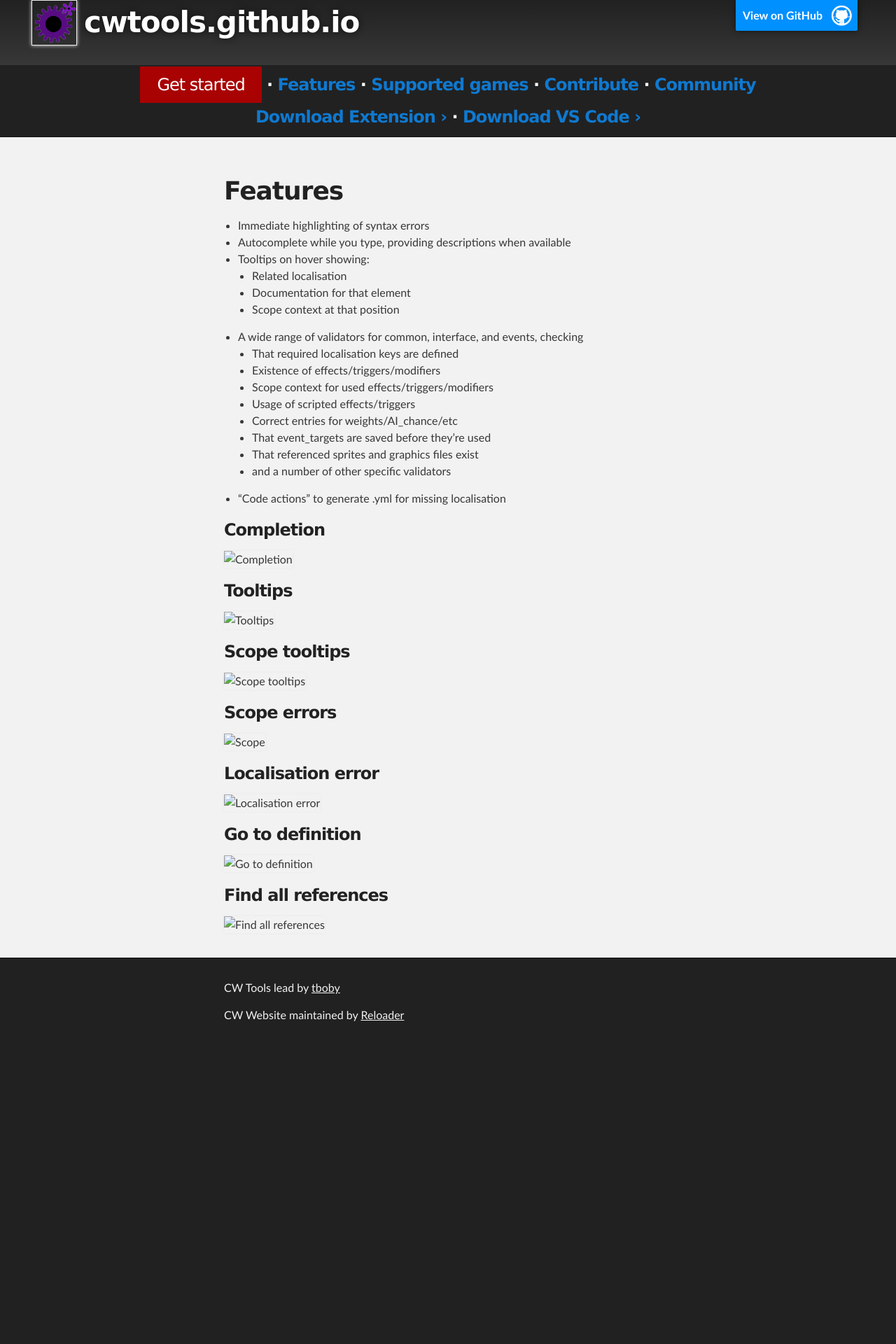
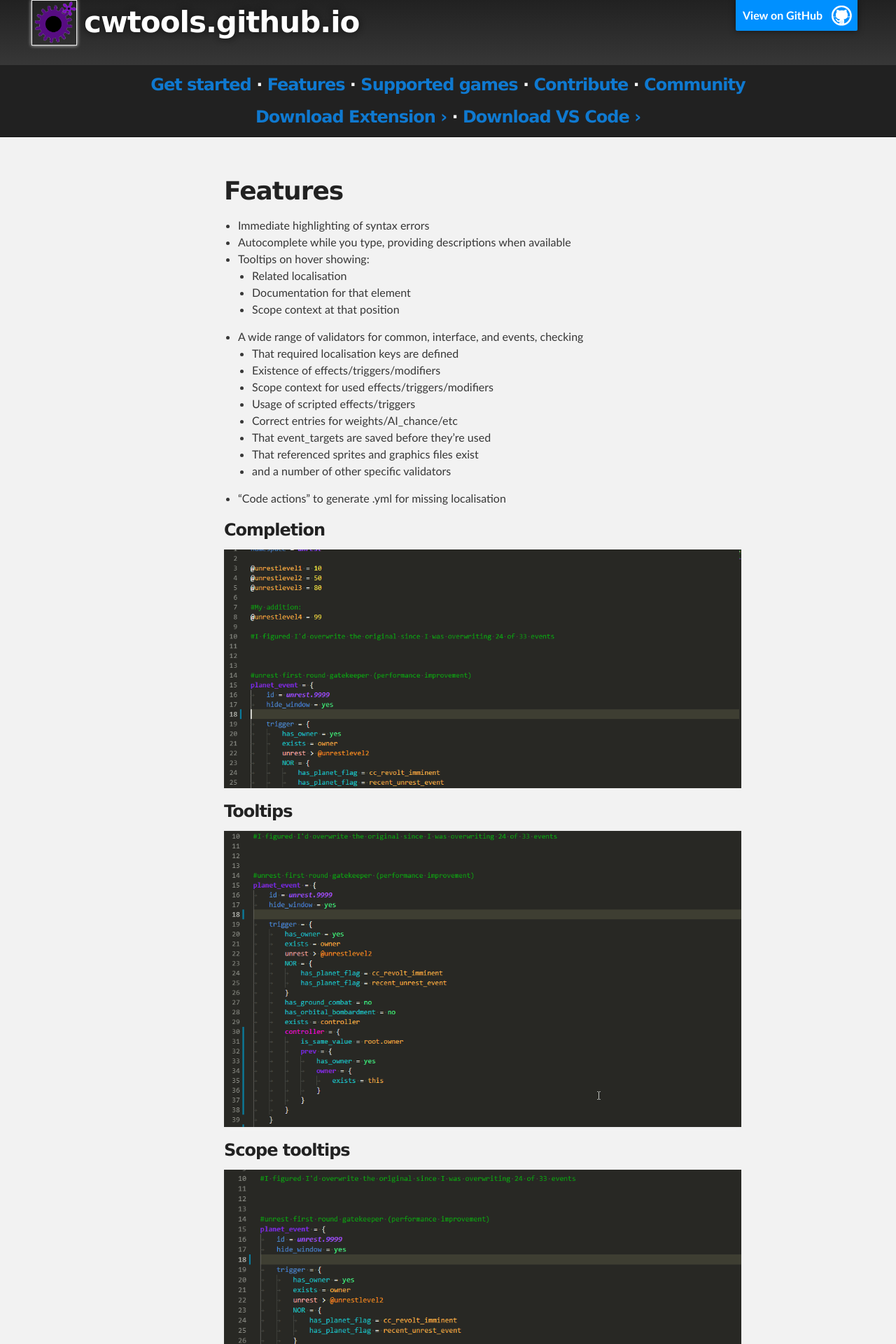
Before and after one commit to cwtools/cwtools.github.io, a Jekyll site: the page built from features.md, in a window 1280 px wide. Shown: the top 1920 px of the page at 70% size. Built offline with Jekyll 4.4.1, drawn with Linux system fonts in a browser that asks for light colours; our own code applies the rules of GitHub Pages for plain Markdown files; the repository's description, which GitHub fills in, is left out; before the commit the page ends 1497 px from its top, so only the background shows below that.

Commit message:
Fixed gif links finally Streamlined headers Get started is no longer highlighted in nav Added "make backups" warning

```diff
--- a/_layouts/default.html
+++ b/_layouts/default.html
@@ -25,11 +25,7 @@
     </div>
     <div>
       <h3 align="center" style="color:#fff">
-        {% if page.url == "/" %}
         <a href="./get-started">Get started</a>
-        {% else %}
-        <a class="Button highlighted" href="./get-started">Get started</a>
-        {% endif %}
         <span class="Spacer"> · </span>
         <a href="./features">Features</a>
         <span class="Spacer"> · </span>
--- a/features.md
+++ b/features.md
@@ -19,28 +19,28 @@
 
 ### Completion
 
-![Completion](./assets/completion.gif)
+![Completion](./assets/gifs/completion.gif)
 
 ### Tooltips
 
-![Tooltips](./assets/tooltips.gif)
+![Tooltips](./assets/gifs/tooltips.gif)
 
 ### Scope tooltips
 
-![Scope tooltips](./assets/scopetooltip.gif)
+![Scope tooltips](./assets/gifs/scopetooltip.gif)
 
 ### Scope errors
 
-![Scope ](./assets/scopeerror.gif)
+![Scope ](./assets/gifs/scopeerror.gif)
 
 ### Localisation error
 
-![Localisation error](./assets/localisationerror.gif)
+![Localisation error](./assets/gifs/localisationerror.gif)
 
 ### Go to definition
 
-![Go to definition](./assets/gotodef.gif)
+![Go to definition](./assets/gifs/gotodef.gif)
 
 ### Find all references
 
-![Find all references](./assets/findallrefs.png)
+![Find all references](./assets/gifs/findallrefs.png)
```
Also changed, not shown: community.md (+1 -3 lines), contribute.md (+3 -3 lines), get-started.md (+6 -1 lines).
